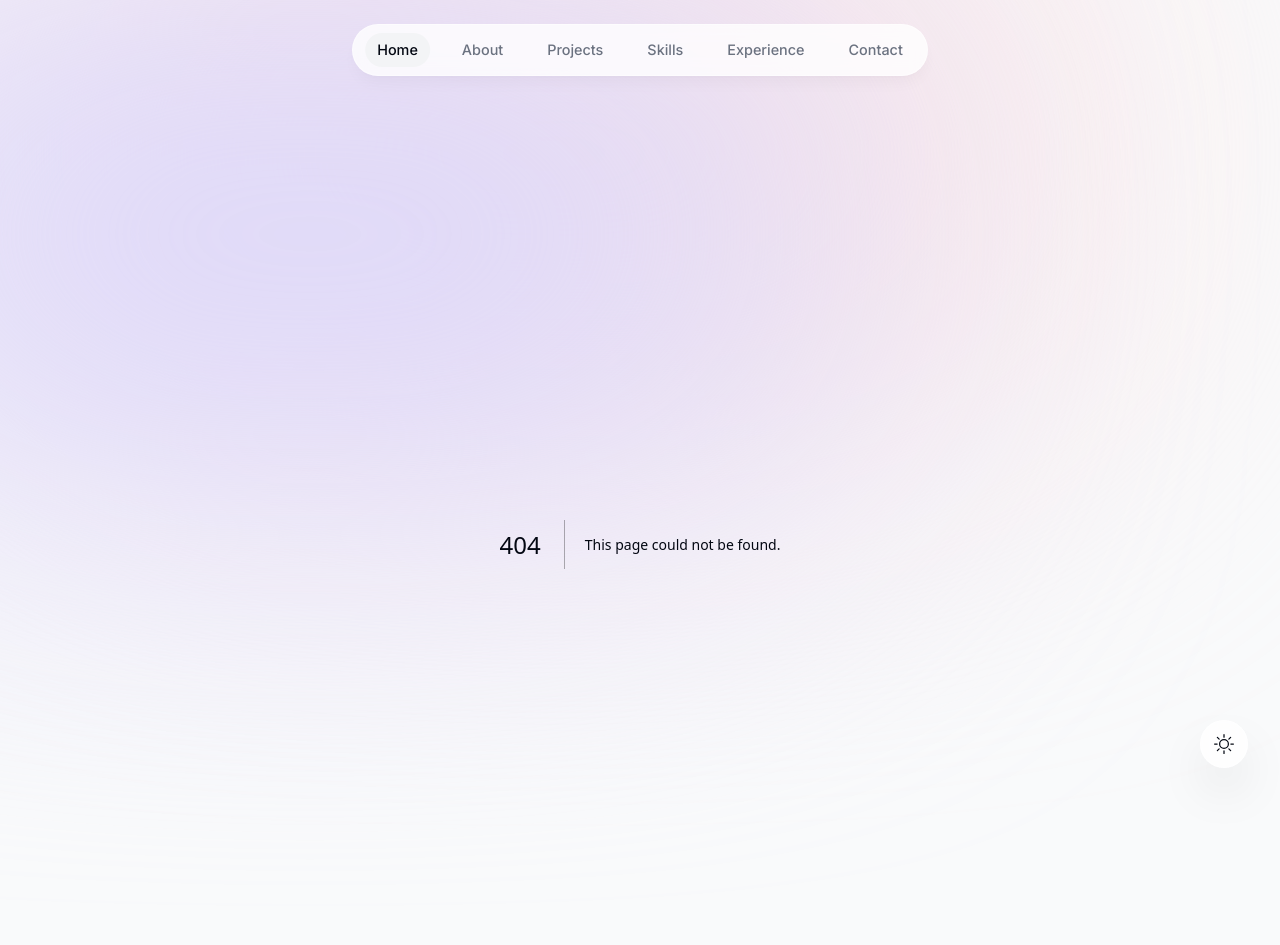
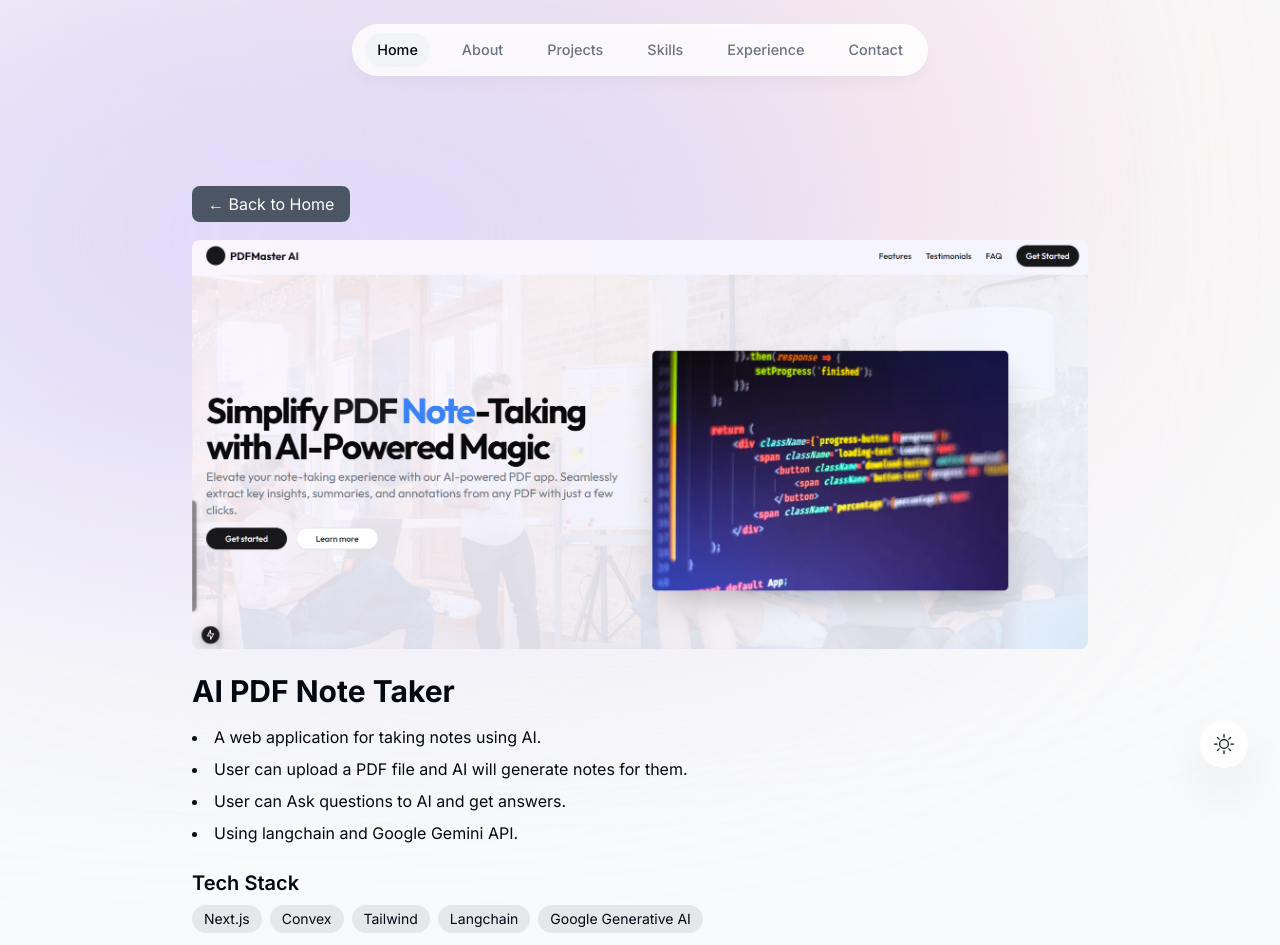
Before and after one commit to Narendra-Rajput003/portfolio-website, a Next.js app: page /projects/1 in a window 1280 px wide. Before the commit this address had no page. Shown: the top 945 px of the page. Built offline with nearby package versions, Linux system fonts and the light colour scheme.

Commit message:
add projects and add filter component in project section

```diff
--- /dev/null
+++ b/app/projects/[id]/page.tsx
@@ -0,0 +1,83 @@
+import { projectsData } from "@/lib/data";
+import Image from "next/image";
+import Link from "next/link";
+
+export default function ProjectDetails({ params }: { params: { id: string } }) {
+  const project = projectsData.find((project) => project.id === Number(params.id));
+
+  if (!project) {
+    return <div>Project not found</div>;
+  }
+
+  return (
+    <div className="container mx-auto px-4 py-12">
+      <div className="max-w-4xl mx-auto">
+        {/* Back Button */}
+        <div className="mb-6">
+          <Link
+            href="/" // Redirect to the home page
+            className="px-4 py-2 bg-gray-600 text-white rounded-lg hover:bg-gray-700 transition-all"
+          >
+            ← Back to Home
+          </Link>
+        </div>
+
+        {/* Project Image */}
+        <div className="w-full h-auto rounded-lg overflow-hidden">
+          <Image
+            src={project.imageUrl}
+            alt={project.title}
+            width={1200} // Set a large width to ensure high-quality display
+            height={600} // Set a proportional height
+            className="w-full h-auto object-contain" // Use object-contain to fit the image fully
+          />
+        </div>
+
+        {/* Project Title */}
+        <h1 className="text-3xl font-bold mt-6">{project.title}</h1>
+
+        {/* Project Description */}
+        <ul className="mt-4 list-disc list-inside">
+          {project.description.map((point, index) => (
+            <li key={index} className="mb-2">
+              {point}
+            </li>
+          ))}
+        </ul>
+
+        {/* Tech Stack */}
+        <div className="mt-6">
+          <h2 className="text-xl font-semibold">Tech Stack</h2>
+          <div className="flex flex-wrap gap-2 mt-2">
+            {project.tags.map((tag, index) => (
+              <span
+                key={index}
+                className="bg-gray-200 dark:bg-white/10 px-3 py-1 rounded-full text-sm"
+              >
+                {tag}
+              </span>
+            ))}
+          </div>
+        </div>
+
+        {/* GitHub and Live Demo Buttons */}
+        <div className="mt-6 flex gap-4">
+          <Link
+            href={project.Github}
+            target="_blank"
+            className="px-4 py-2 bg-blue-600 text-white rounded-lg hover:bg-blue-700 transition-all"
+          >
+            GitHub
+          </Link>
+          <Link
+            href={project.Demo}
+            target="_blank"
+            className="px-4 py-2 bg-green-600 text-white rounded-lg hover:bg-green-700 transition-all"
+          >
+            Live Demo
+          </Link>
+        </div>
+      </div>
+    </div>
+  );
+}
--- a/components/Project.tsx
+++ /dev/null
@@ -1,94 +0,0 @@
-"use client";
-
-import { useRef } from "react";
-import { projectsData } from "@/lib/data";
-import Image from "next/image";
-import { motion, useScroll, useTransform } from "framer-motion";
-import Link from "next/link";
-
-type ProjectProps = (typeof projectsData)[number];
-
-export default function Project({
-  title,
-  description,
-  tags,
-  imageUrl,
-  Github,
-  Demo,
-}: ProjectProps) {
-  const ref = useRef<HTMLDivElement>(null);
-  const { scrollYProgress } = useScroll({
-    target: ref,
-    offset: ["0 1", "1.33 1"],
-  });
-  const scaleProgess = useTransform(scrollYProgress, [0, 1], [0.8, 1]);
-  const opacityProgess = useTransform(scrollYProgress, [0, 1], [0.6, 1]);
-
-  return (
-    <motion.div
-      ref={ref}
-      style={{
-        scale: scaleProgess,
-        opacity: opacityProgess,
-      }}
-      className="group mb-3 sm:mb-8 last:mb-0"
-    >
-      <section className="bg-gray-100 max-w-[42rem] border border-black/5 rounded-lg overflow-hidden sm:pr-8 relative sm:h-[20rem] hover:bg-gray-200 transition sm:group-even:pl-8 dark:text-white dark:bg-white/10 dark:hover:bg-white/20">
-        <div className="pt-4 pb-7 px-5 sm:pl-10 sm:pr-2 sm:pt-10 sm:max-w-[50%] flex flex-col h-full sm:group-even:ml-[18rem]">
-          <h3 className="text-2xl font-semibold">{title}</h3>
-          <p className="mt-2 leading-relaxed text-gray-700 dark:text-white/70">
-            {description}
-          </p>
-          <ul className="flex flex-wrap mt-4 gap-2 sm:mt-auto">
-            {tags.map((tag, index) => (
-              <li
-                className="bg-black/[0.7] px-3 py-1 text-[0.7rem] uppercase tracking-wider text-white rounded-full dark:text-white/70"
-                key={index}
-              >
-                {tag}
-              </li>
-            ))}
-          </ul>
-            <div className="mt-4 flex gap-4">
-            <div>
-              <Link
-              href={Github}
-              target="_blank"
-              className="px-4 py-2 bg-blue-600 text-white rounded-lg shadow-md hover:bg-blue-700 transition-transform transform hover:scale-105"
-              >
-              Github
-              </Link>
-            </div>
-            <div>
-              <Link
-              href={Demo}
-              target="_blank"
-              className="px-4 py-2 bg-green-600 text-white rounded-lg shadow-md hover:bg-green-700 transition-transform transform hover:scale-105"
-              >
-              Demo
-              </Link>
-            </div>
-            </div>
-        </div>
-
-        <Image
-          src={imageUrl}
-          alt="Project I worked on"
-          quality={95}
-          className="absolute hidden sm:block top-8 -right-40 w-[28.25rem] rounded-t-lg shadow-2xl
-        transition
-        group-hover:scale-[1.04]
-        group-hover:-translate-x-3
-        group-hover:translate-y-3
-        group-hover:-rotate-2
-
-        group-even:group-hover:translate-x-3
-        group-even:group-hover:translate-y-3
-        group-even:group-hover:rotate-2
-
-        group-even:right-[initial] group-even:-left-40"
-        />
-      </section>
-    </motion.div>
-  );
-}
--- /dev/null
+++ b/components/ProjectCard.tsx
@@ -0,0 +1,38 @@
+"use client";
+
+import Link from "next/link";
+import Image from "next/image";
+import { motion } from "framer-motion";
+import { projectsData } from "@/lib/data";
+
+type ProjectCardProps = (typeof projectsData)[number];
+
+export default function ProjectCard({
+  id,
+  title,
+  imageUrl,
+}: ProjectCardProps) {
+  return (
+    <motion.div
+      initial={{ opacity: 0, y: 50 }}
+      whileInView={{ opacity: 1, y: 0 }}
+      transition={{ duration: 0.5 }}
+      className="bg-white dark:bg-white/10 rounded-lg shadow-lg overflow-hidden hover:shadow-xl transition-shadow"
+    >
+      <Image
+        src={imageUrl}
+        alt={title}
+        className="w-full h-48 object-cover"
+      />
+      <div className="p-6">
+        <h3 className="text-xl font-semibold mb-2">{title}</h3>
+        <Link
+          href={`/projects/${id}`}
+          className="inline-block px-4 py-2 bg-blue-600 text-white rounded-lg hover:bg-blue-700 transition-all"
+        >
+          View Details
+        </Link>
+      </div>
+    </motion.div>
+  );
+}
--- a/components/Projects.tsx
+++ b/components/Projects.tsx
@@ -1,22 +1,44 @@
 "use client";
 
-import React from "react";
+import React, { useState } from "react";
+import { projectsData } from "@/lib/data";
+import ProjectCard from "./ProjectCard";
 import SectionHeading from "./SectionHeading";
-import { projectsData } from "@/lib/data";
-import Project from "./Project";
-import { useSectionInView } from "@/lib/hooks";
 
 export default function Projects() {
-  const { ref } = useSectionInView("Projects", 0.5);
+  const [filter, setFilter] = useState("All");
+
+  // Filter projects based on category
+  const filteredProjects =
+    filter === "All"
+      ? projectsData
+      : projectsData.filter((project) => project.category === filter);
 
   return (
-    <section ref={ref} id="projects" className="scroll-mt-28 mb-28">
-      <SectionHeading>My projects</SectionHeading>
-      <div>
-        {projectsData.map((project, index) => (
-          <React.Fragment key={index}>
-            <Project {...project} />
-          </React.Fragment>
+    <section id="projects" className="scroll-mt-28 mb-28">
+      <SectionHeading>My Projects</SectionHeading>
+
+      {/* Filter Section */}
+      <div className="flex flex-wrap justify-center gap-4 mb-8">
+        {["All", "Frontend", "Backend", "Full Stack"].map((category) => (
+          <button
+            key={category}
+            onClick={() => setFilter(category)}
+            className={`px-4 py-2 rounded-lg transition-all ${
+              filter === category
+                ? "bg-blue-600 text-white"
+                : "bg-gray-200 hover:bg-gray-300 dark:bg-white/10 dark:hover:bg-white/20"
+            }`}
+          >
+            {category}
+          </button>
+        ))}
+      </div>
+
+      {/* Project Cards */}
+      <div className="grid grid-cols-1 sm:grid-cols-2 lg:grid-cols-3 gap-6">
+        {filteredProjects.map((project) => (
+          <ProjectCard key={project.id} {...project} />
         ))}
       </div>
     </section>
--- a/lib/data.ts
+++ b/lib/data.ts
@@ -2,9 +2,9 @@ import React from "react";
 import { CgWorkAlt } from "react-icons/cg";
 import { FaReact } from "react-icons/fa";
 import { LuGraduationCap } from "react-icons/lu";
-import freelancerImg from "@/public/freelancer.png";
+import chocoImage from "@/public/choco.png";
 import ExpenseImg from "@/public/expense tracker.png";
-import StudyNotionImg from "@/public/studynotion.png";
+import AiPdfNoteTaker from "@/public/Screenshot 2025-01-23 175529.png";
 
 export const links = [
   {
@@ -38,15 +38,15 @@ export const experiencesData = [
     title: "Graduated bootcamp",
     location: "Rajkot, India",
     description:
-      "I graduated after 6 months of studying. I immediately found a job as a front-end developer.",
+      "During my college years, I learned HTML, CSS, and JavaScript to build a career in Web Development.",
     icon: React.createElement(LuGraduationCap),
     date: "2023",
   },
   {
-    title: "Freelancer",
+    title: "Eloquent Solutions",
     location: "Rajkot, India",
     description:
-      "I worked as a freelancer for upskilling my skills and building my portfolio. I also upskilled to the full stack.",
+      "I work with Node.js at Eloquent Solutions, building scalable backend systems and APIs.",
     icon: React.createElement(CgWorkAlt),
     date: "2024 - Present",
   },
@@ -54,42 +54,63 @@ export const experiencesData = [
     title: "Full-Stack Developer",
     location: "Gujarat, India",
     description:
-      "I'm now a full-stack developer working in VicataSoft Pvt Ltd. My stack includes React, Next.js, TypeScript, Tailwind, Prisma and MongoDB. I'm open to full-time opportunities.",
+      "I worked as a freelancer for upskilling my skills and building my portfolio. I also upskilled to the full stack. ",
     icon: React.createElement(FaReact),
-    date: "2024 - present",
+    date: "2025 - present",
   },
 ] as const;
 
 export const projectsData = [
   {
-    title: "StudyNotion",
-    description:
-      "StudyNotion is a platform for students buy courses and study materials.Instructors can create courses, upload study materials, and share them with students.",
-    tags: ["React","MongoDB", "Tailwind", "Node.js", "Express"],
-    imageUrl: StudyNotionImg,
-    Github: "https://github.com/Narendra-Rajput003/StudyNotion-Edtech",
-    Demo: "https://studynotion.vercel.app/",
+    id: 1,
+    title: "AI PDF Note Taker ",
+    description: [
+      "A web application for taking notes using AI.",
+      "User can upload a PDF file and AI will generate notes for them.",
+      "User can Ask questions to AI and get answers.",
+      "Using langchain and Google Gemini API.",
+
+    ],
+    tags: ["Next.js", "Convex", "Tailwind", "Langchain", "Google Generative AI"],
+    imageUrl: AiPdfNoteTaker,
+    Github: "https://github.com/Narendra-Rajput003/ai-pdf-note-taker",
+    Demo: "#",
+    category: "Full Stack",
   },
   {
+    id: 2,
     title: "Expense Tracker",
-    description:
-      "Expense Tracker is a public web app for tracking expenses . It has features like add expense , edit expense and delete expense.",
-    tags: ["React","MongoDB", "Tailwind", "Node.js", "Express", "Apollo GraphQL"],
+    description: [
+      "A web application for managing personal expenses.",
+      "Graph visualizations to track spending patterns.",
+      "There are multiple expense categories like food, travel, entertainment, and more.",
+      "There are multiple payment methods like cash, credit card, and debit card.",
+      "User can add, edit, and delete expenses.",
+
+    ],
+    tags: ["React", "MongoDB", "Tailwind", "Node.js", "Express", "Apollo GraphQL"],
     imageUrl: ExpenseImg,
     Github: "https://github.com/Narendra-Rajput003/Expense-Tracker-App",
     Demo: "https://expense-tracker-app-egry.onrender.com",
+    category: "Full Stack",
   },
   {
-    title: "Eloquent Solutions",
-    description:
-      "At Eloquent Solutions, it specialize in transforming ideas into seamless digital experiences.",
-    tags: ["React","MongoDB", "Tailwind", "Node.js", "Express" ,"Framer Motion"],
-    imageUrl: freelancerImg,
-    Github: "#",
-    Demo: "https://eloquentsolutions.in",
+    id: 3,
+    title: "Choco E-Commerce",
+    description: [
+      "An e-commerce platform for chocolate products.",
+      "Admin Dashboard to manage products and orders.",
+      "There are lots chocolate varieties.",
+      "Crypto Payment Gateway for secure transactions.",
+
+    ],
+    tags: ["Next.js", "Drizzle ORM", "Tailwind", "Zustand","Next-Auth","Cryptomus"],
+    imageUrl: chocoImage,
+    Github: "https://github.com/Narendra-Rajput003/choco-quick-commerce",
+    Demo: "#",
+    category: "Full Stack",
   },
 ] as const;
-
 export const skillsData = [
   "HTML",
   "CSS",
```
Also changed, not shown: public/Screenshot 2025-01-23 175529.png (added), public/choco.png (added).
